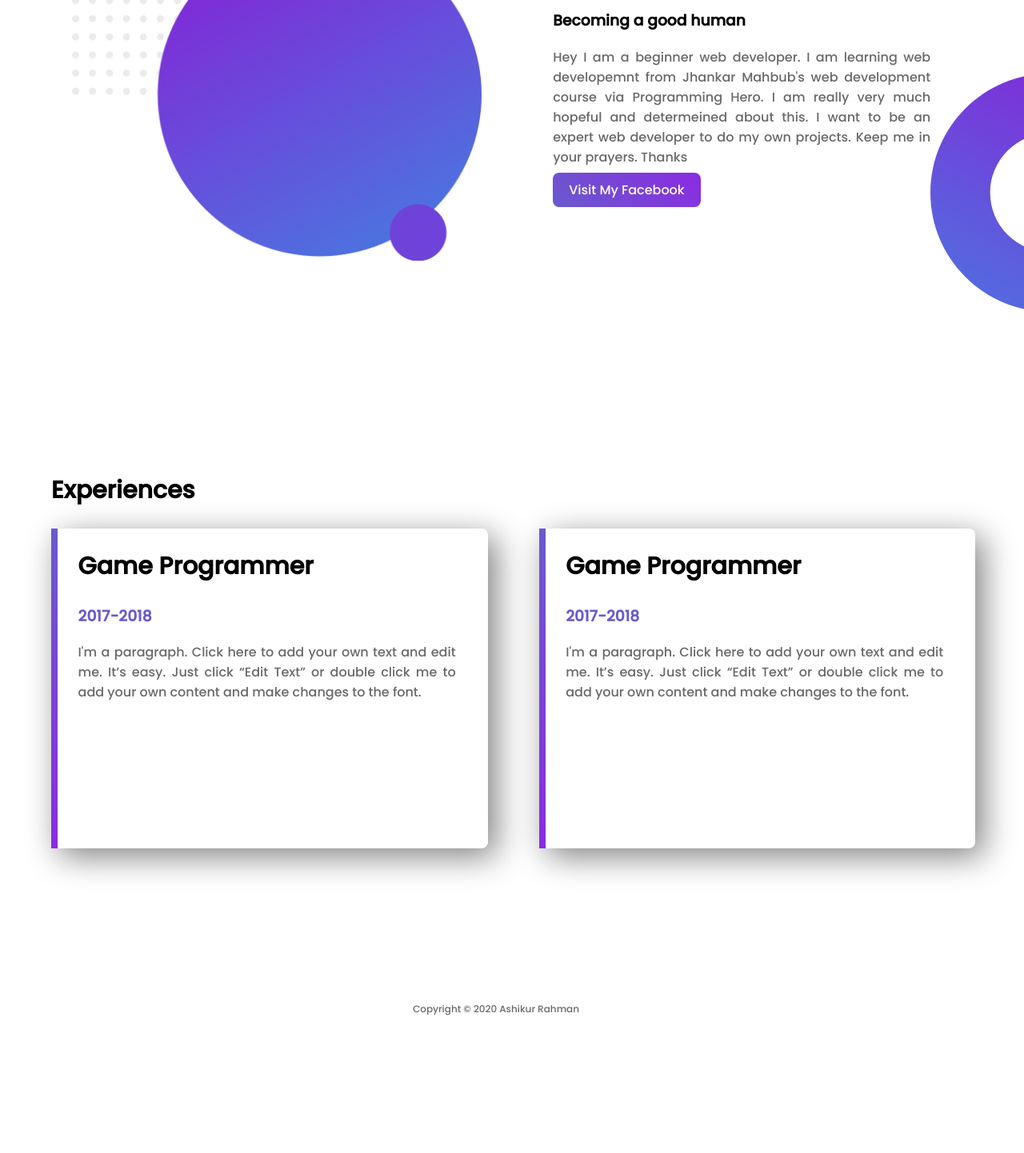
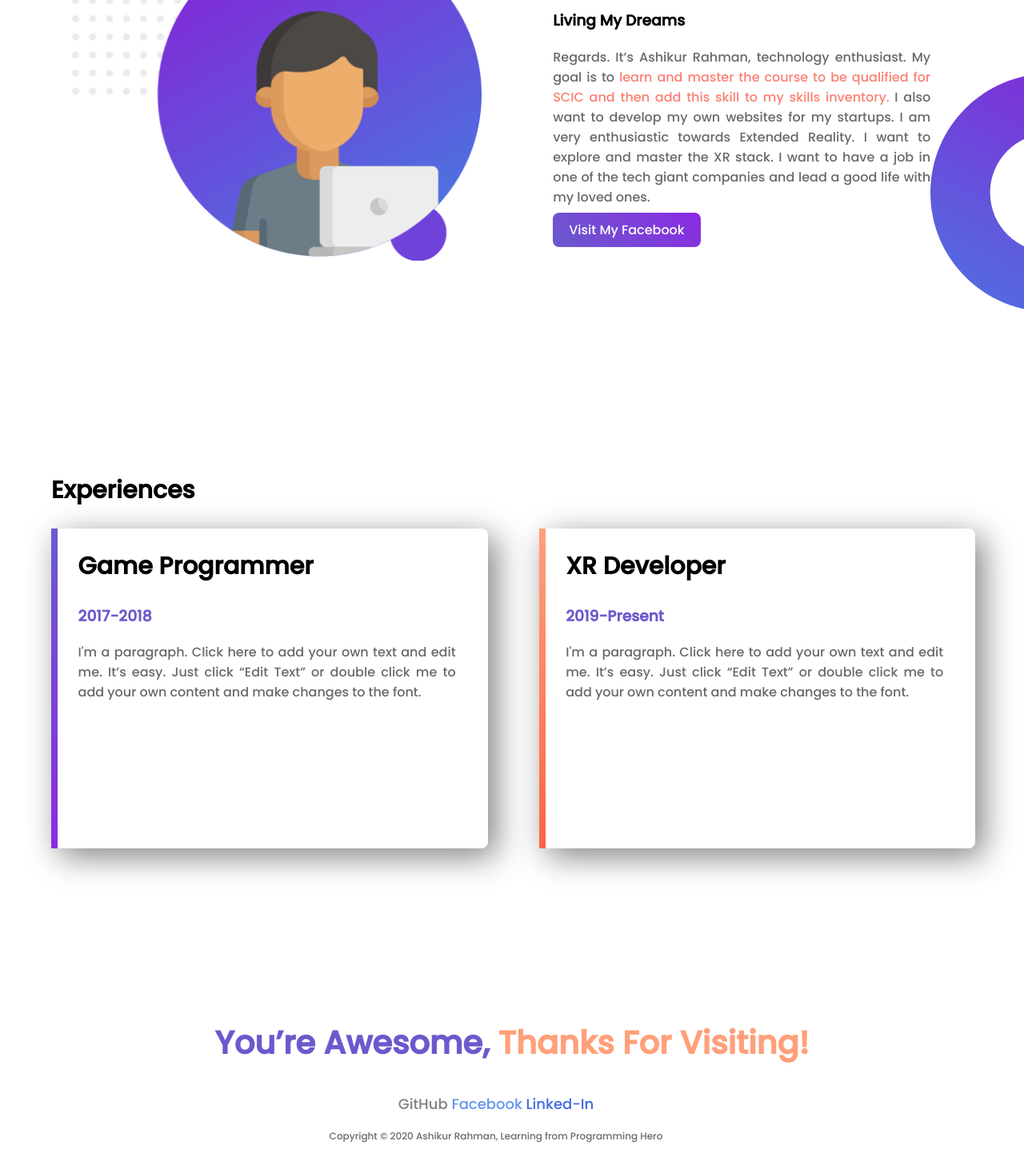
Before and after one commit to Ashikurrahman25/webdevelopment, a plain HTML site: page index.html in a window 1280 px wide. Shown: the part 734-2176 px from the top of the page at 80% size. Before the commit the page ends 2017 px from the top, so only its background shows below. Drawn offline with Linux system fonts and the light colour scheme.

Commit message:
Modified To Make Better

```diff
--- a/CSS/style.css
+++ b/CSS/style.css
@@ -16,6 +16,10 @@ p{
 
 .blue{
     color:slateblue
+}
+
+.salmon{
+    color:salmon
 }
 
 .half-width{
@@ -51,7 +55,7 @@ p{
     color: white;
 }
 
-section{
+.sec{
     height: 500px;
     padding-bottom: 150px;
 }
@@ -81,7 +85,7 @@ section{
 
 #ar-programmer{
     border-left: 8px solid;
-    border-image: linear-gradient(180deg,slateblue,blueviolet);
+    border-image: linear-gradient(180deg,lightsalmon,tomato);
     border-image-slice: 1;
 }
 
@@ -95,3 +99,35 @@ footer p{
     text-align: center;
     font-size: 12px;
 }
+.thanks{
+    padding-bottom: 0px;
+    text-align: center;
+
+}
+
+.thanks p{
+    text-align: center;
+    font-size: 18px;
+    font-weight: 500;
+}
+
+.text-link{
+    text-decoration: none;
+    color:royalblue;
+}
+
+#awesome{
+    color: slateblue;
+}
+
+#thank-you{
+    color:lightsalmon;
+}
+
+#github{
+    color:gray;
+}
+
+#facebook{
+    color:cornflowerblue;
+}
--- a/index.html
+++ b/index.html
@@ -9,34 +9,34 @@
     <link rel="stylesheet" href="CSS/style.css">
 </head>
 <body>
-    <section class = "top">
+    <section class = "top sec">
         <div class = "half-width">
             <h1>Welcome To </h1>
-            <h1><span class = "blue">My</span> Portfolio</h1>
-            <h3>Beginner Web Developer</h3>
-            <p>Hey I am a beginner web developer. I am learning web developemnt from Jhankar Mahbub's web development course via Programming Hero. I am really very much hopeful and determeined about this. I want to be an expert web developer to do my own projects. Keep me in your prayers. Thanks</p>
+            <h1><span class = "blue">Ashikur's</span> Portfolio</h1>
+            <h3>Learner, <span class="salmon">Programming Hero</span></h3>
+            <p>Currently I am a learner at <span class="salmon"> Programming Hero </span>. I am learning web development in Batch-3 hosted by Programming Hero and instructed <span class="salmon">Jhankar Mahbub</span> I have already learnt basic<span class="salmon"> HTML & CSS.</span> And the result is this site. Yes! It’s fun and satisfying. Thanks Programming Hero for teaching us awesome stuffs.</p>
             <a class ="link-button" target="_blank" href="https://www.linkedin.com/in/ashikur-rahman-874a42193/">Hire Me</a>
         </div>
 
         <div class = "half-width">
-            <img src="CSS/Images/Profile.png" alt="">
+            <img src="CSS/Images/Profile_Avatar.png" alt="">
         </div>
     </section>
 
-    <section class = "dream-sec">
+    <section class = "dream-sec sec">
             <div class = "half-width">
-                <img src="CSS/Images/Profile.png" alt="">
+                <img src="CSS/Images/Profile_Avatar.png" alt="">
             </div>
 
             <div class = "half-width">
-                <h2>Dreams</h2>
-                <h3>Becoming a good human</h3>
-                <p>Hey I am a beginner web developer. I am learning web developemnt from Jhankar Mahbub's web development course via Programming Hero. I am really very much hopeful and determeined about this. I want to be an expert web developer to do my own projects. Keep me in your prayers. Thanks</p>
+                <h2>My Goals</h2>
+                <h3>Living My Dreams</h3>
+                <p>Regards. It’s Ashikur Rahman, technology enthusiast. My goal is to <span class="salmon">learn and master the course to be qualified for SCIC and then add this skill to my skills inventory.</span> I also want to develop my own websites for my startups. I am very enthusiastic towards Extended Reality. I want to explore and master the XR stack. I want to have a job in one of the tech giant companies and lead a good life with my loved ones.</p>
                 <a class ="link-button" target="_blank" href="https://www.facebook.com/ashik.developer">Visit My Facebook</a>
             </div>
     </section>
 
-    <section class="experience">
+    <section class="experience sec">
 
         <h2 id="experience-header">Experiences</h2>
         <div id="game-programmer" class="half-width single-experience">
@@ -46,14 +46,18 @@
         </div>
 
         <div id="ar-programmer" class="half-width single-experience">
-            <h2>Game Programmer</h2>
-            <h3 class="blue">2017-2018</h3>
+            <h2>XR Developer</h2>
+            <h3 class="blue">2019-Present</h3>
             <p>I'm a paragraph. Click here to add your own text and edit me. It’s easy. Just click “Edit Text” or double click me to add your own content and make changes to the font.</p>
         </div>
+    </section>
 
+    <section class="thanks">
+        <h1><span id="awesome">You’re Awesome,</span> <span id="thank-you">Thanks For Visiting!</span> </h1>
+        <p><a id="github" class="text-link" href="https://github.com/Ashikurrahman25">GitHub</a> <a id="facebook" class="text-link" href="https://www.facebook.com/ashik.developer">Facebook</a> <a id="linkedind" class="text-link" href="https://www.linkedin.com/in/ashikur-rahman-874a42193/">Linked-In</a></p>
     </section>
    <footer>
-    <p>Copyright © 2020 Ashikur Rahman</p>
+    <p>Copyright © 2020 Ashikur Rahman, Learning from Programming Hero</p>
     </footer>
 </body>
 </html>
```
Also changed, not shown: CSS/Images/Profile_Avatar.png (added).
